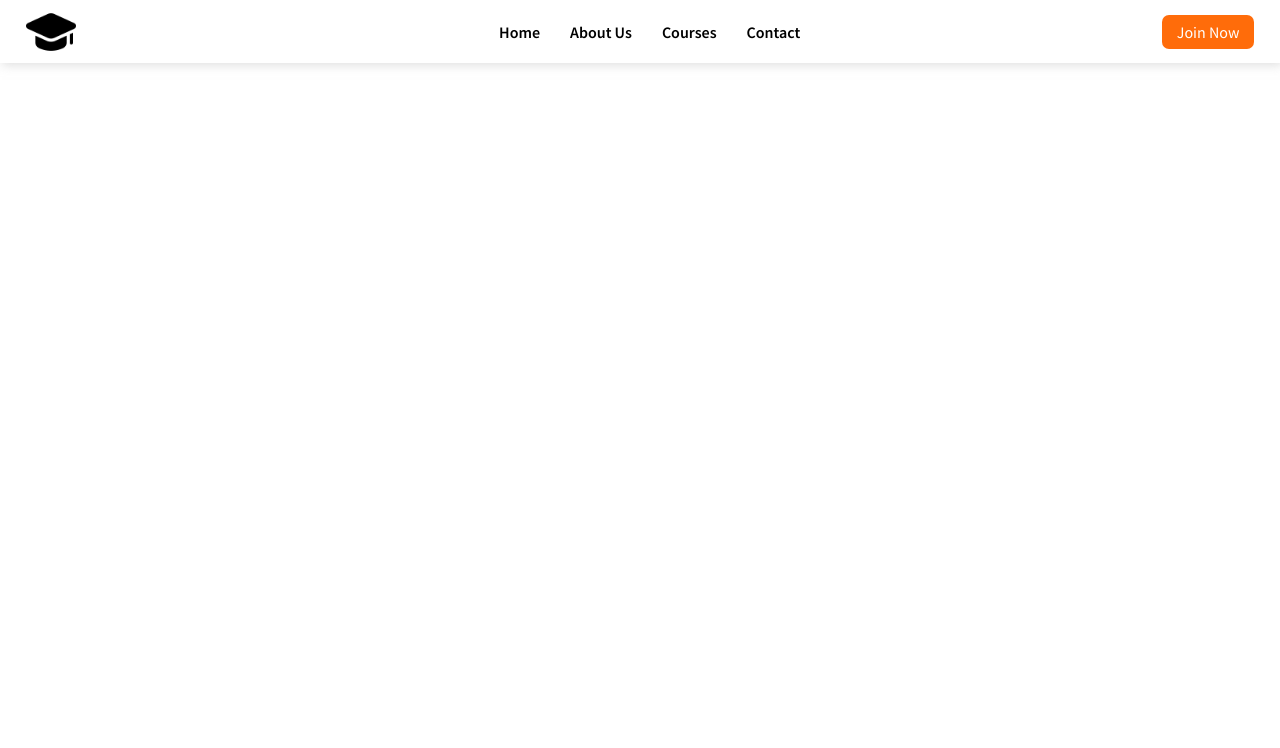
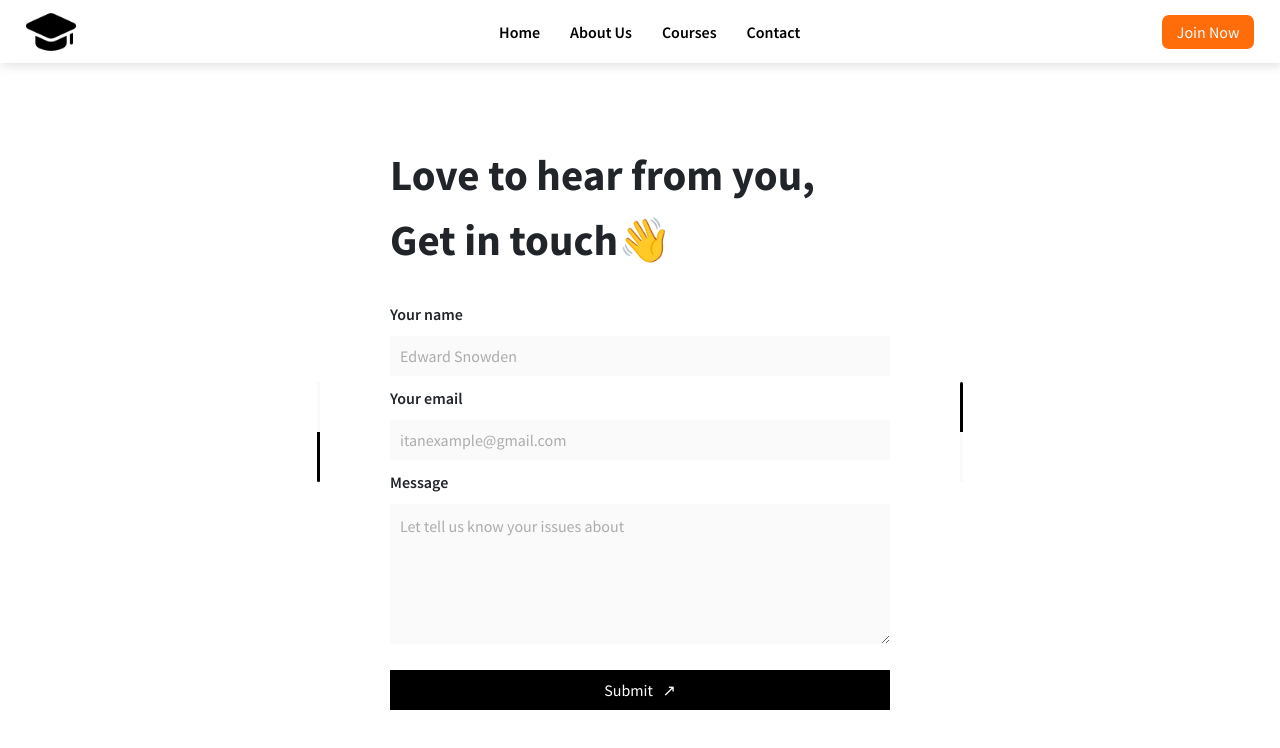
Before and after one commit to Sarthak1113/Education_website, a plain HTML site: page Pages/Contactus.html in a window 1280 px wide. Drawn offline with nearby package versions, Linux system fonts and the light colour scheme; files that its build step writes are made by us from their sources.

Commit message:
vfcvc
dfdfdf

```diff
--- a/Pages/Contactus.html
+++ b/Pages/Contactus.html
@@ -13,6 +13,9 @@
 
 </head>
 <!-- nav bar -->
+
+
+<body>
   <nav>
     <img src="/images/navlogo.png" class="logo" />
     <div class="navigation">
@@ -25,7 +28,37 @@
     </div>
     <button id="join">Join Now</button>
   </nav>
-<body>
+  <section style=" padding-top: 63px; width: 100%;height: 100vh;display: flex;flex-direction: column;justify-content: center">
+    <div class="contact-container">
+      <div class="contact-form">
+        <div class="design-element-left">
+
+        </div>
+        <form>
+          <label style="font-size:43px; font-weight:bold;margin-bottom:30px;">Love to hear from you,<br>Get in
+            touch👋</label><br>
+          <label for="name">Your name</label><br>
+          <input type="text" id="name" name="name" placeholder="Edward Snowden" required><br>
+
+          <label for="email">Your email</label><br>
+          <input type="email" id="email" name="email" placeholder="itanexample@gmail.com" required><br>
+
+          <label for="message">Message</label><br>
+          <textarea id="message" name="message" rows="5" cols="30" placeholder="Let tell us know your issues about"
+            required></textarea><br>
+
+          <input type="submit" value="Submit   &#8599" class="btn-sumbit">
+        </form>
+        <div class="design-element-right">
+
+
+        </div>
+      </div>
+
+    </div>
+
+  </section>
+
   <style>
     /* import font implementation */
     @import url('https://fonts.googleapis.com/css2?family=Roboto:ital,wght@0,300;0,400;0,500;0,700;0,900;1,100;1,300;1,400;1,500;1,700;1,900&family=Source+Sans+Pro:ital,wght@0,200;0,300;0,400;0,600;0,700;0,900;1,200;1,300;1,400;1,600;1,700;1,900&display=swap');
@@ -37,6 +70,14 @@
 
     body {
       font-family: 'Source Sans Pro';
+      -ms-overflow-style: none;
+      /* Hide scrollbar for Internet Explorer and Edge */
+      scrollbar-width: none;
+    }
+
+    body::-webkit-scrollbar {
+      display: none;
+      /* Hide scrollbar for Chrome, Safari and Opera */
     }
 
     /* navigation menu */
@@ -93,6 +134,7 @@
       font-family: 'Source Sans Pro';
     }
 
+    /* For Join Button */
     #join {
       background-color: var(--primary-color);
       border-style: none;
@@ -101,6 +143,119 @@
       color: white;
       font-size: 16px;
     }
+
+    /* Here start from first section */
+
+    .contact-container h1 {
+      text-align: left;
+      font-size: 35px;
+      font-weight: 600;
+    }
+
+    .contact-container .contact-form {
+      display: flex;
+      justify-content: center;
+      align-items: center
+    }
+
+    .contact-container .contact-form label {
+      font-size: 16px;
+      font-weight: 600;
+
+    }
+
+    .contact-container .contact-form input {
+      width: 500px;
+      background-color: #FAFAFA;
+      border: none;
+      height: 40px;
+      padding-left: 10px;
+      margin-bottom: 10px;
+      margin-top: 10px;
+      border-radius: 0px;
+
+    }
+    .contact-container .contact-form textarea {
+      width: 500px;
+      background-color: #FAFAFA;
+      border: none;
+      padding: 10px;
+      margin-bottom: 10px;
+      margin-top: 10px;
+    }
+    .contact-container .contact-form .btn-sumbit {
+      background-color: black;
+      color: white;
+      padding: 0px;
+      cursor: pointer;
+      position: relative;
+      transition: all 0.3s ease;
+    }
+    .contact-container .contact-form .btn-sumbit:hover {
+      background-color: var(--primary-color);
+      transform: translateY(-3px);
+      box-shadow: 0 2px 5px rgba(0, 0, 0, 0.2);
+
+    }
+
+    .contact-container .contact-form input::placeholder {
+      color: #ACACAC;
+    }
+
+    .contact-container .contact-form textarea::placeholder {
+      color: #ACACAC;
+    }
+
+    .contact-container .contact-form input:focus {
+      outline-color: black;
+    }
+
+    .contact-container .contact-form textarea:focus {
+      outline-color: black;
+    }
+
+    /* For design elemets */
+    .contact-container .contact-form .design-element-left {
+      width: 3px;
+      height: 100px;
+      border-radius: 20px;
+      background-color: black;
+      margin-right: 70px;
+      background-image: linear-gradient(to top, black 50%, #FAFAFA 50%);
+      animation: myanimation 10s linear infinite;
+    }
+
+    .contact-container .contact-form .design-element-right {
+      width: 3px;
+      height: 100px;
+      border-radius: 20px;
+      background-color: black;
+      margin-left: 70px;
+      background-image: linear-gradient(to top, #FAFAFA 50%, black 50%);
+      animation: my2ndanimation 10s linear infinite;
+    }
+
+    /* for animation of design element */
+    @keyframes myanimation {
+      0% {
+        background-image: linear-gradient(to top, #FAFAFA 50%, black 50%);
+      }
+
+      100% {
+        background-image: linear-gradient(to top, black 50%, #FAFAFA 50%);
+      }
+    }
+
+    @keyframes my2ndanimation {
+      0% {
+        background-image: linear-gradient(to top, black 50%, #FAFAFA 50%);
+      }
+
+      100% {
+        background-image: linear-gradient(to top, #FAFAFA 50%, black 50%);
+      }
+    }
   </style>
 </body>
+
 </html>
```
Also changed, not shown: Pages/courses.html (+11 -1 lines), Pages/ourstory.html (+11 -1 lines), index.html (+14 -3 lines). Lines whose indentation alone changed are shown as unchanged.
